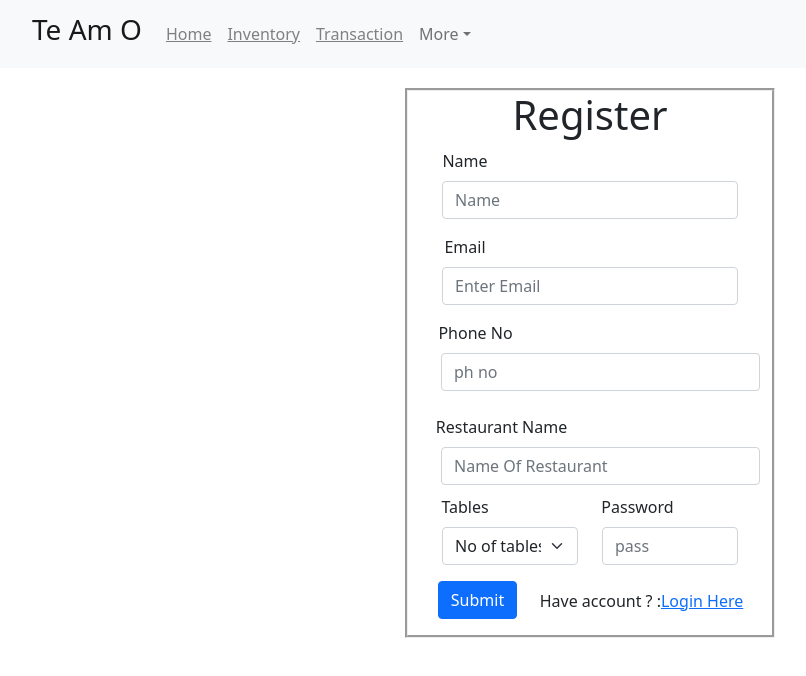
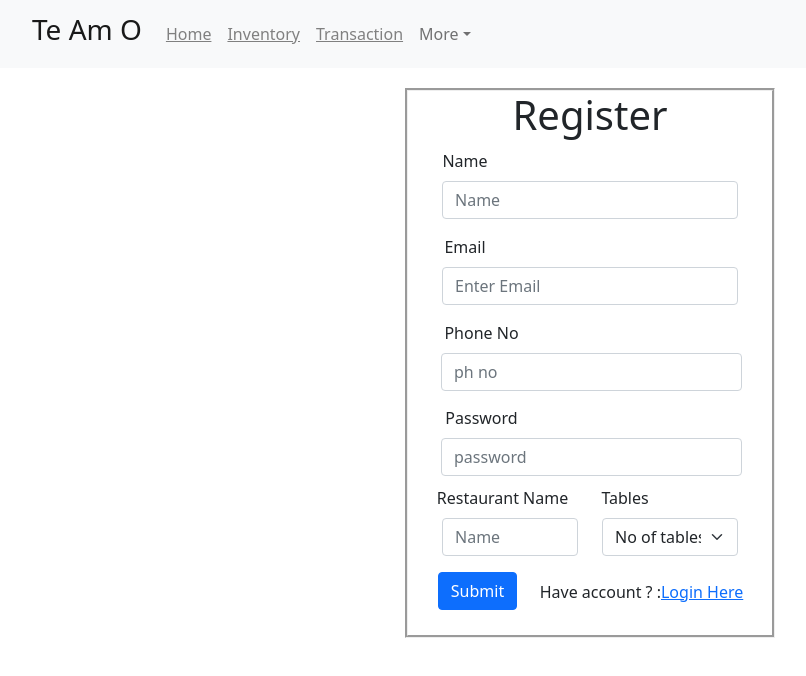
Before and after one commit to tusharwadhan/T-M-O, a React (Create React App) app: page /register in a window 1280 px wide. Shown: the top 676 px of the page, without its empty margins (50-856 px from the left). Built offline with nearby package versions, Linux system fonts and the light colour scheme.

Commit message:
rebuild register page

```diff
--- a/src/pages/Register.js
+++ b/src/pages/Register.js
@@ -77,16 +77,21 @@ class Register extends React.Component {
                         </Row>
 
                         <Form.Group className="mb-33" controlId="phNo">
-                            <Form.Label className='leftText'>Phone No</Form.Label>
+                            <Form.Label style={{ marginLeft: '-220px'}}>Phone No</Form.Label>
                             <Form.Control placeholder="ph no" onChange={()=>hideAlert()}/>
                         </Form.Group>
-                        <br />
-                        <Form.Group className="mb-33" controlId="resName">
-                            <Form.Label style={{ marginLeft: '-198px'}}>Restaurant Name</Form.Label>
-                            <Form.Control placeholder="Name Of Restaurant" onChange={()=>hideAlert()}/>
+
+                        <Form.Group className="mb-33" controlId="password">
+                            <Form.Label style={{ marginLeft: '-220px',marginTop:'15px'}}>Password</Form.Label>
+                            <Form.Control type="password" placeholder="password" onChange={()=>hideAlert()}/>
                         </Form.Group>
 
                         <Row className="mb-3">
+                            <Form.Group as={Col} controlId="resName">
+                                <Form.Label style={{ marginLeft: '-15px' }}>Restaurant Name</Form.Label>
+                                <Form.Control  placeholder="Name" onChange={()=>hideAlert()}/>
+                            </Form.Group>
+
                             <Form.Group as={Col} controlId="tables">
                                 <Form.Label style={{ marginLeft: '-90px' }} >Tables</Form.Label>
                                 <Form.Select defaultValue="Choose...">
@@ -98,11 +103,6 @@ class Register extends React.Component {
                                     <option>5</option>
                                     <option>6</option>
                                 </Form.Select>
-                            </Form.Group>
-
-                            <Form.Group as={Col} controlId="password">
-                                <Form.Label style={{ marginLeft: '-65px' }}>Password</Form.Label>
-                                <Form.Control type="password" placeholder="pass" onChange={()=>hideAlert()}/>
                             </Form.Group>
                         </Row>
                         <Button style={{marginLeft:'-225px'}}
--- a/src/pages/register.css
+++ b/src/pages/register.css
@@ -9,6 +9,7 @@
 }
 .mb-33{
     margin-left: 21px;
+    width:301px
 }
 .login{
     margin-top: -30px;
```
